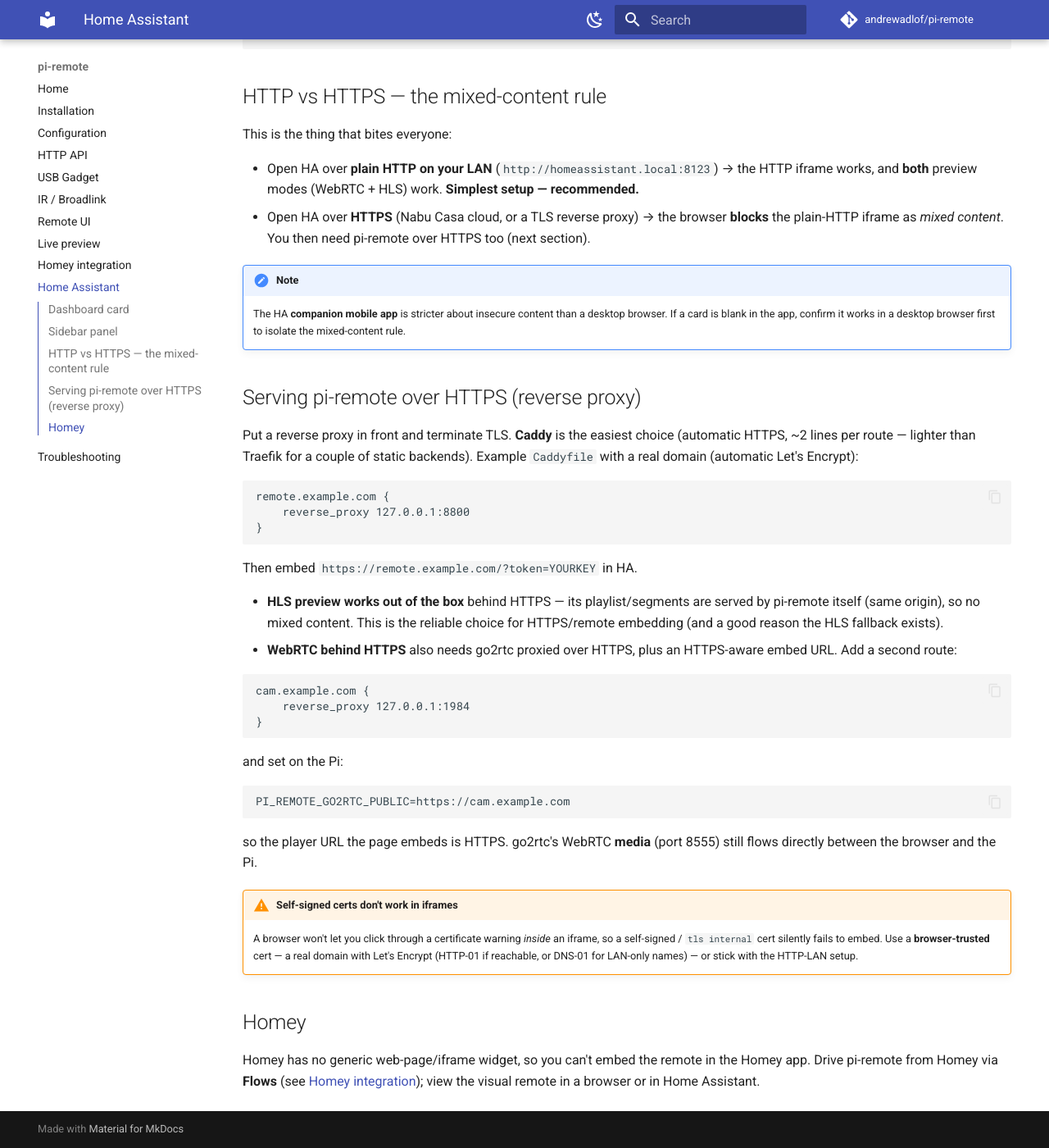
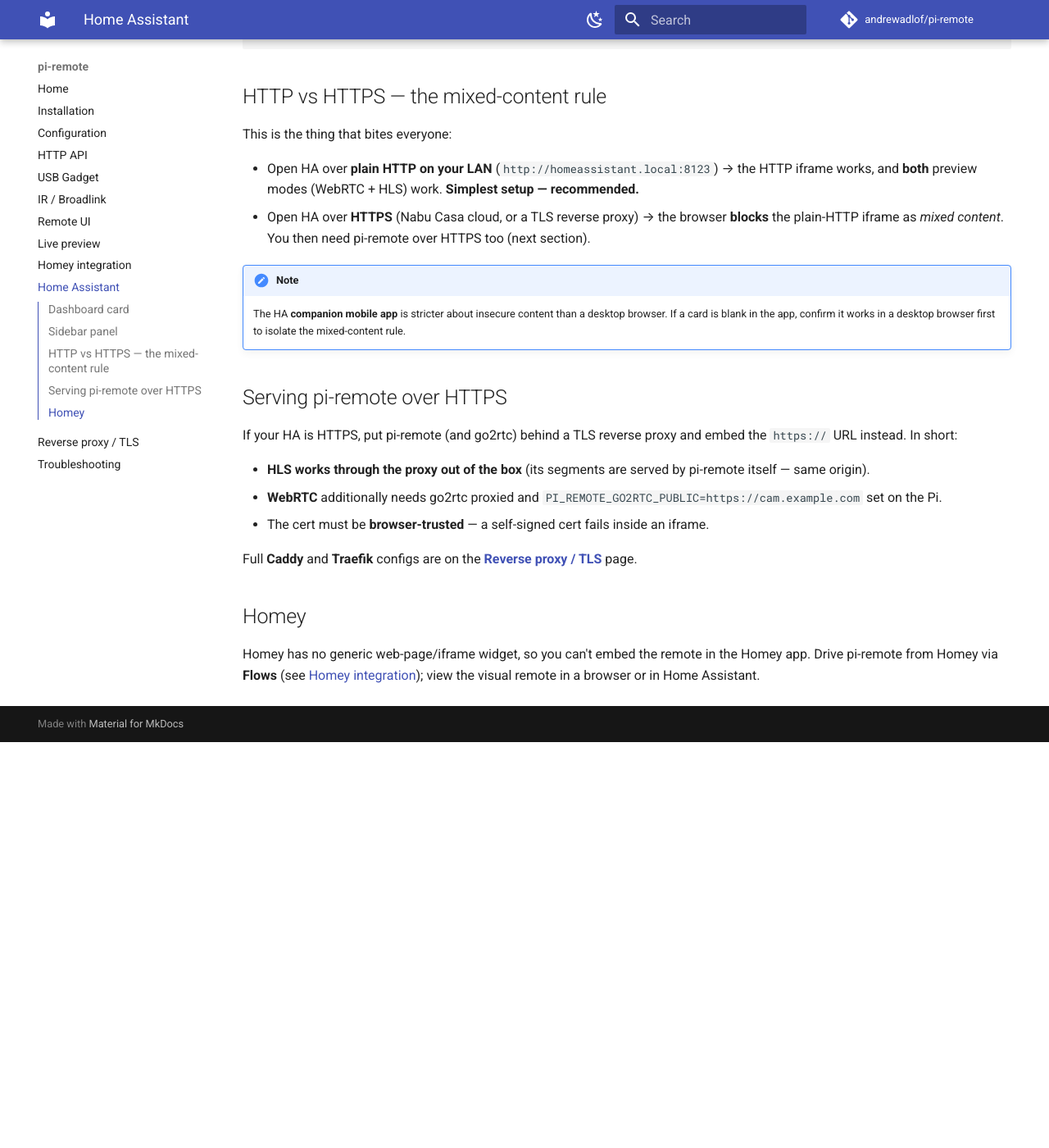
Before and after one commit to andrewadlof/pi-remote, an MkDocs documentation site: the page built from docs/home-assistant.md, in a window 1280 px wide and 1400 px high, scrolled down 646 px. Shown: the whole window at 82% size. Built offline with MkDocs 1.6.1 and Material for MkDocs 9.7.7, drawn with Linux system fonts in a browser that asks for light colours; comment, search, counter and statistics services are not loaded; after the commit the page ends 1551 px from its top, so only the background shows below that.

Commit message:
docs: add Reverse proxy / TLS page with Caddy + Traefik
New reverse-proxy.md covers TLS fronting of pi-remote + go2rtc, with full
Caddy and Traefik (file-provider, since they're not containers) configs,
the GO2RTC_PUBLIC requirement, the 8555 WebRTC-media-is-direct note, and the
browser-trusted-cert-for-iframes caveat. HA page now links to it.

Co-Authored-By: Claude Opus 4.8 <noreply@anthropic.com>

````diff
--- a/docs/home-assistant.md
+++ b/docs/home-assistant.md
@@ -44,47 +44,20 @@ This is the thing that bites everyone:
     desktop browser. If a card is blank in the app, confirm it works in a desktop
     browser first to isolate the mixed-content rule.
 
-## Serving pi-remote over HTTPS (reverse proxy)
+## Serving pi-remote over HTTPS
 
-Put a reverse proxy in front and terminate TLS. **Caddy** is the easiest choice
-(automatic HTTPS, ~2 lines per route — lighter than Traefik for a couple of static
-backends). Example `Caddyfile` with a real domain (automatic Let's Encrypt):
+If your HA is HTTPS, put pi-remote (and go2rtc) behind a TLS reverse proxy and
+embed the `https://` URL instead. In short:
 
-```
-remote.example.com {
-    reverse_proxy 127.0.0.1:8800
-}
-```
+- **HLS works through the proxy out of the box** (its segments are served by
+  pi-remote itself — same origin).
+- **WebRTC** additionally needs go2rtc proxied and
+  `PI_REMOTE_GO2RTC_PUBLIC=https://cam.example.com` set on the Pi.
+- The cert must be **browser-trusted** — a self-signed cert fails inside an
+  iframe.
 
-Then embed `https://remote.example.com/?token=YOURKEY` in HA.
-
-- **HLS preview works out of the box** behind HTTPS — its playlist/segments are
-  served by pi-remote itself (same origin), so no mixed content. This is the
-  reliable choice for HTTPS/remote embedding (and a good reason the HLS fallback
-  exists).
-- **WebRTC behind HTTPS** also needs go2rtc proxied over HTTPS, plus an
-  HTTPS-aware embed URL. Add a second route:
-
-  ```
-  cam.example.com {
-      reverse_proxy 127.0.0.1:1984
-  }
-  ```
-
-  and set on the Pi:
-
-  ```
-  PI_REMOTE_GO2RTC_PUBLIC=https://cam.example.com
-  ```
-
-  so the player URL the page embeds is HTTPS. go2rtc's WebRTC **media** (port
-  8555) still flows directly between the browser and the Pi.
-
-!!! warning "Self-signed certs don't work in iframes"
-    A browser won't let you click through a certificate warning *inside* an
-    iframe, so a self-signed / `tls internal` cert silently fails to embed. Use a
-    **browser-trusted** cert — a real domain with Let's Encrypt (HTTP-01 if
-    reachable, or DNS-01 for LAN-only names) — or stick with the HTTP-LAN setup.
+Full **Caddy** and **Traefik** configs are on the
+**[Reverse proxy / TLS](reverse-proxy.md)** page.
 
 ## Homey
 
--- a/mkdocs.yml
+++ b/mkdocs.yml
@@ -49,4 +49,5 @@ nav:
   - Live preview: preview.md
   - Homey integration: homey.md
   - Home Assistant: home-assistant.md
+  - Reverse proxy / TLS: reverse-proxy.md
   - Troubleshooting: troubleshooting.md
````
Also changed, not shown: docs/reverse-proxy.md (added, +159 -0 lines).
